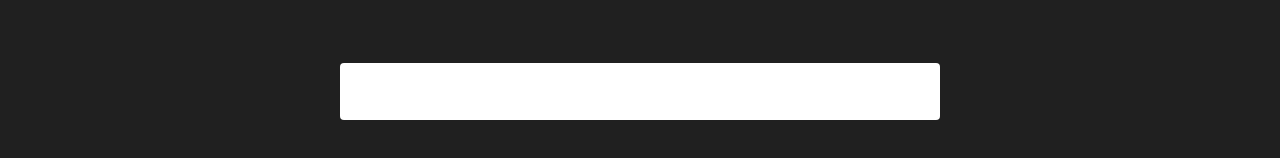
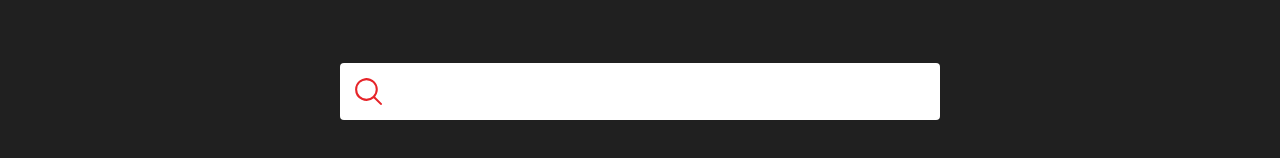
Before and after one commit to cmoutella/marvel-heros, a Next.js app: page / in a window 1280 px wide. Shown: the part 212-370 px from the top of the page. Built offline with nearby package versions, Linux system fonts and the light colour scheme.

Commit message:
fix(Navbar): add icon and style

```diff
--- a/package.json
+++ b/package.json
@@ -9,6 +9,7 @@
     "lint": "next lint"
   },
   "dependencies": {
+    "@heroicons/react": "^2.0.18",
     "@types/node": "20.3.1",
     "@types/react": "18.2.14",
     "@types/react-dom": "18.2.6",
--- a/src/components/SearchBar.tsx
+++ b/src/components/SearchBar.tsx
@@ -1,5 +1,5 @@
 import { useSearch } from "@/providers/SearchProvider";
-import { ChangeEvent, ChangeEventHandler } from "react";
+import { MagnifyingGlassIcon } from "@heroicons/react/24/solid";
 
 const SearchBar = () => {
   const { searchValue, setSearchValue } = useSearch();
@@ -9,13 +9,16 @@ const SearchBar = () => {
   };
 
   return (
+    <span className="relative">
+      <MagnifyingGlassIcon className="text-primary h-[33px] absolute left-[12px] top-[12px]" />
       <input
         name="hero"
         type="text"
         value={searchValue}
         onChange={handleChange}
-      className="flex md:min-w-[600px] p-[12px] rounded text-[22px]"
+        className="flex md:min-w-[600px] p-[12px] pl-[56px] rounded text-[22px] text-primary"
       />
+    </span>
   );
 };
 
```
Also changed, not shown: 1 other file (tests, documents, lock files or other folders). Lines whose indentation alone changed are shown as unchanged.
